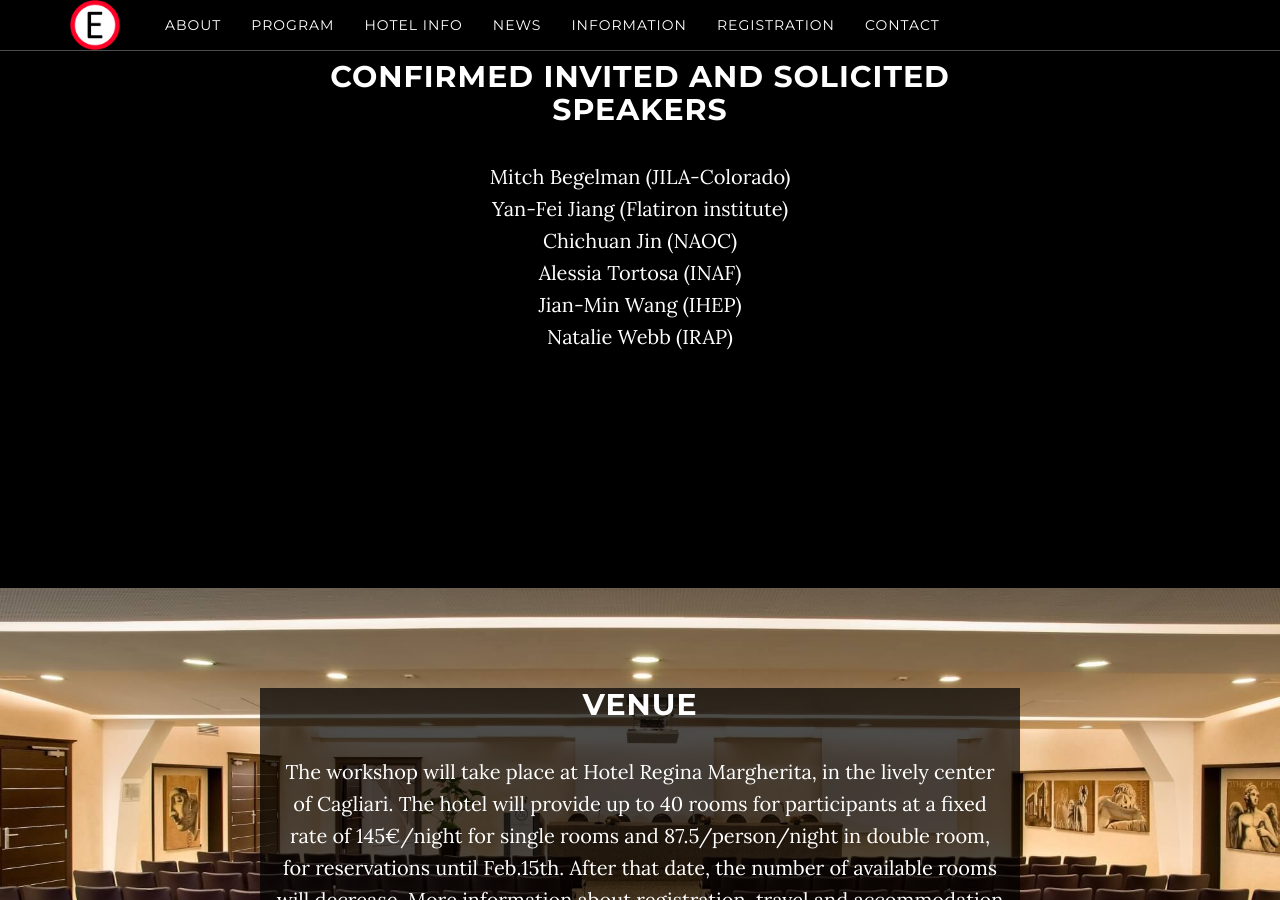
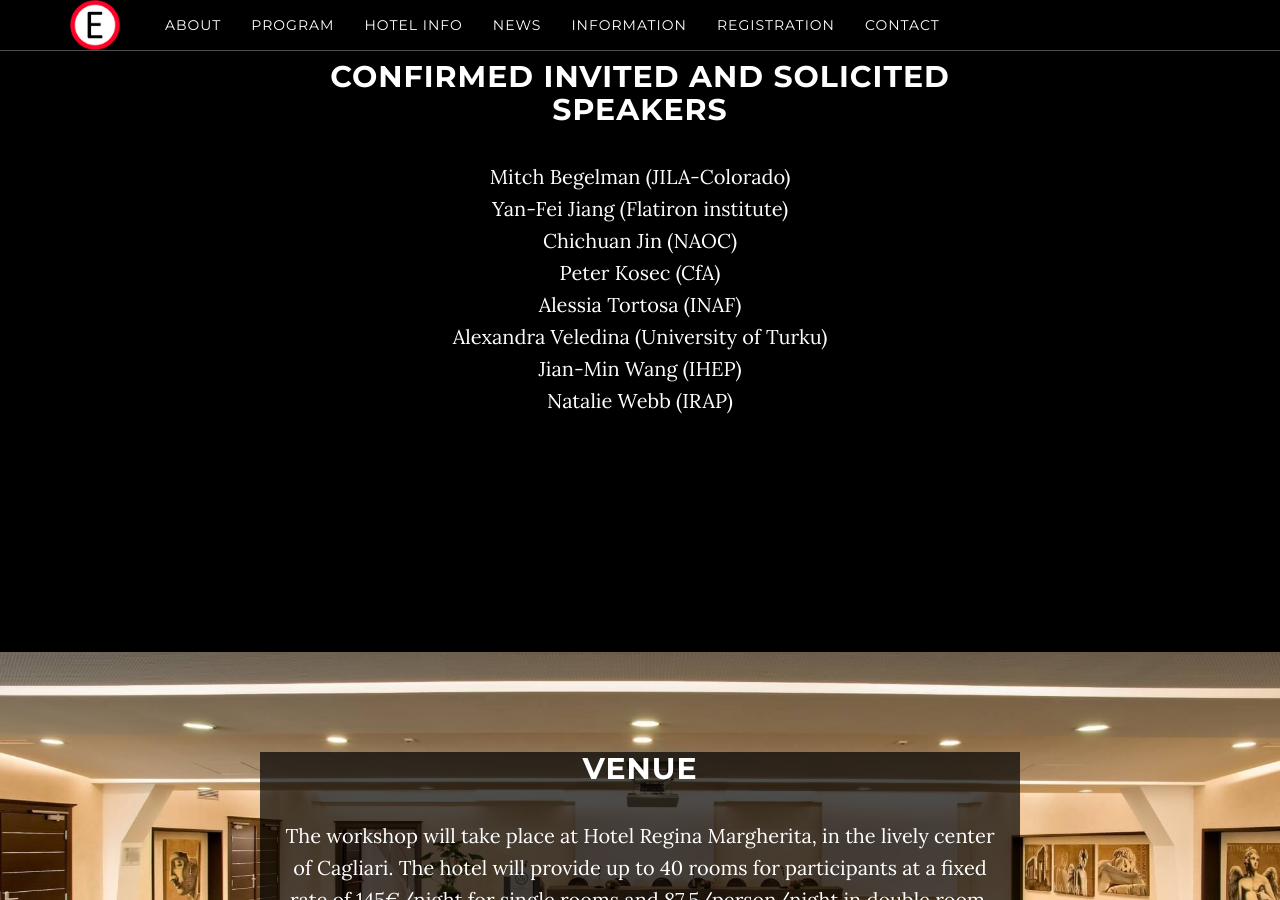
Before and after one commit to breakingthelimits/supereddington2026, a Jekyll site: the page built from index.html, in a window 1280 px wide and 900 px high, scrolled down 2721 px. Built offline with Jekyll 4.4.1, drawn with Linux system fonts in a browser that asks for light colours.

Commit message:
Add Peter and Sasha

```diff
--- a/_includes/program.html
+++ b/_includes/program.html
@@ -33,7 +33,9 @@
             Mitch Begelman (JILA-Colorado)<br />
             Yan-Fei Jiang (Flatiron institute)<br />
             Chichuan Jin (NAOC)<br />
+            Peter Kosec (CfA)<br />
             Alessia Tortosa (INAF)<br />
+            Alexandra Veledina (University of Turku)<br />
             Jian-Min Wang (IHEP)<br />
             Natalie Webb (IRAP)<br />
         </p>
```
